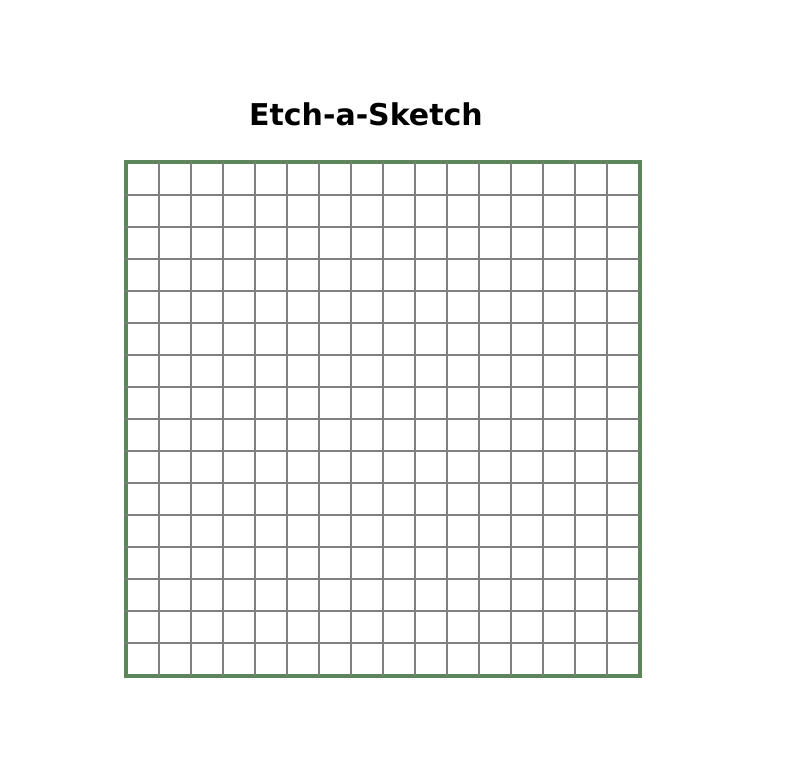
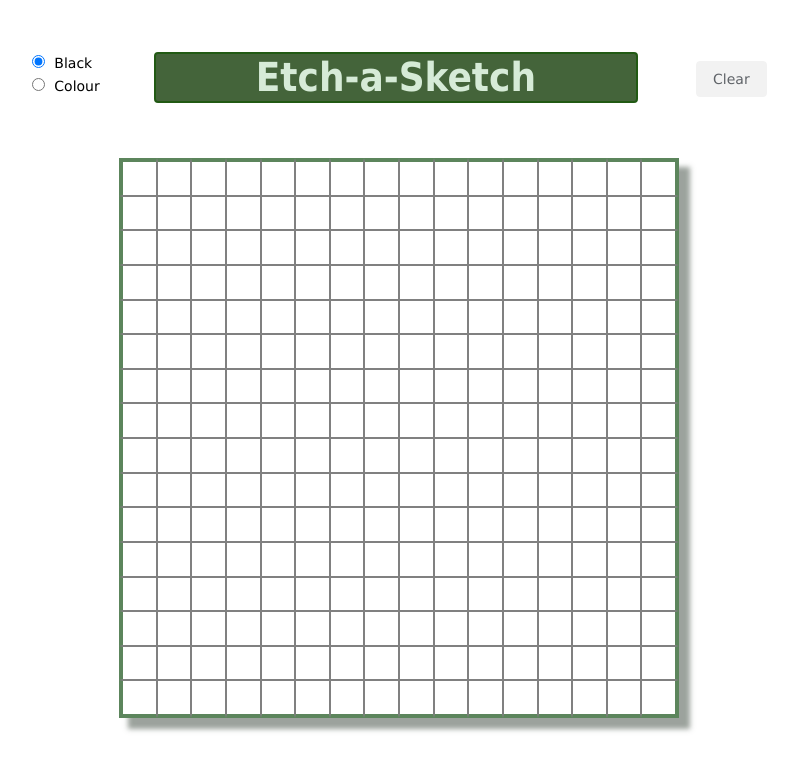
Before and after one commit to RobertDunbar/etch-a-sketch, a plain HTML site: page index.html in a window 1280 px wide. Shown: the whole page, without its empty margins (241-1039 px from the left). Drawn offline with Linux system fonts and the light colour scheme.

Commit message:
finished project

```diff
--- a/index.html
+++ b/index.html
@@ -7,7 +7,14 @@
         <link href="styles/style.css" rel="stylesheet" type="text/css">
     </head>
     <header>
+        <div class="sel-group">
+            <input id="r1" type="radio" name="col-choice" value="black" checked>
+            <label for="r1">Black</label><br>
+            <input id="r2"  type="radio" name="col-choice" value="colour">
+            <label for="r2">Colour</label>
+        </div>
         <h1 id="done">Etch-a-Sketch</h1>
+        <button>Clear</button>
     </header>
     <body>
         <div id="container"></div>
--- a/scripts/script.js
+++ b/scripts/script.js
@@ -1,13 +1,76 @@
 // Odin Project etch-a-sketch javascript file
 const container = document.querySelector("#container");
-for(rowCount = 0; rowCount <16; rowCount++){
-    const brContent = document.createElement("br");
-    for(colCount = 0; colCount <16; colCount++){
-        const divContent = document.createElement("div");
-        divContent.classList.add("divGrid");
-        if(rowCount === 0 || rowCount === 15) divContent.classList.add("r" + rowCount);
-        if(colCount === 0 || colCount === 15) divContent.classList.add("c" + colCount);
-        container.appendChild(divContent);
+
+function generateGrid(rows, columns){
+    const squareSize = (560 - 8 - ((rows-1)*2)) / rows;
+    for(rowCount = 0; rowCount < rows; rowCount++){
+        const brContent = document.createElement("br");
+        for(colCount = 0; colCount < columns; colCount++){
+            const divContent = document.createElement("div");
+            divContent.classList.add("divGrid");
+            divContent.style.width = squareSize + "px";
+            divContent.style.height = squareSize + "px";
+            switch (rowCount) {
+                case 0:
+                    divContent.classList.add("border-left");
+                    break;
+                case rows - 1:
+                    divContent.classList.add("border-right");
+            }
+            switch (colCount) {
+                case 0:
+                    divContent.classList.add("border-top");
+                    break;
+                case columns - 1:
+                    divContent.classList.add("border-bottom");
+            }
+            container.appendChild(divContent);
+        }
+        container.appendChild(brContent);
     }
-    container.appendChild(brContent);
 }
+
+function trailClass(e){
+    var thisColor = ColorOption === "black"? "black": randomColor();
+    e.target.style.backgroundColor = thisColor;
+}
+
+function randomColor(currentColor) {
+    var randomRed = Math.floor(Math.random() * 255);
+    var randomGreen = Math.floor(Math.random() * 255);
+    var randomBlue = Math.floor(Math.random() * 255);
+    var randomColor = "rgb(" + randomRed + "," + randomGreen + "," + randomBlue + ")";
+    return randomColor;
+}
+
+function clearGrid(){
+    const square = Array.from(document.querySelectorAll(".divGrid"));
+    square.forEach(grid => {
+        grid.removeEventListener("mouseover", trailClass);
+        container.removeChild(grid);
+    });
+}
+
+function listenGrid(){
+    const sqaure = Array.from(document.querySelectorAll(".divGrid"));
+    sqaure.forEach(grid => grid.addEventListener('mouseover', trailClass));
+}
+
+var ColorOption = "black";
+generateGrid(16, 16);
+listenGrid();
+
+const radios = Array.from(document.querySelectorAll("input[type=radio]"));
+radios.forEach(radio => {
+    radio.addEventListener('change', () => {
+        ColorOption = radio.value;
+    });
+});
+
+const button = document.querySelector("button");
+button.addEventListener("click", () => {
+    clearGrid();
+    var numSquares = prompt("Number of sqaures on an axis?", "16");
+    generateGrid(numSquares, numSquares);
+    listenGrid();
+});
--- a/styles/style.css
+++ b/styles/style.css
@@ -1,43 +1,99 @@
 /* Odin Project etch-a-sketch css style sheet */
 
-p {
-    border: 2px solid blue;
+header{
+    margin: 50px 10px 50px 10px;
+    text-align: center;
+}
+
+label {
+    font-family: Verdana, Geneva, Tahoma, sans-serif;
+    font-size: 14px;
+    font-weight: normal;
 }
 
 h1 {
-    font-family: Verdana, Geneva, Tahoma, sans-serif;
-    font-size: 30px;
-    font-weight: 700;
-    width: 300px;
-    margin: 0 auto 30px auto;
+    display: inline-block;
+    font-family: Tahoma, Geneva, Verdana, sans-serif;
+    font-size: 40px;
+    font-weight: 900;
+    padding: 10px 100px;
+    background-color: #44643a;
+    color: rgb(214, 235, 215);
+    text-align: center;
+    border: 2px solid #225a14;
+    cursor: pointer;
+    border-radius: 4px;
+    line-height: 27px;
+    margin: 0 50px 0 50px;
 }
 
-body {
-    font-size: 0;
-    height: 100%;
-    width: 550px;
-    margin: 100px auto;
+input {
+    font-family: Verdana, Geneva, Tahoma, sans-serif;
+    font-size: 14px;
+    font-weight: normal;
+}
+
+button {
+    font-family: Verdana, Geneva, Tahoma, sans-serif;
+    font-size: 14px;
+    background-color: #f2f2f2;
+    color: #5F6368;
+    height: 36px;
+    min-width: 54px;
+    text-align: center;
+    border: 1px solid #f2f2f2;
+    cursor: pointer;
+    margin: 11px 4px;
+    padding: 0px 16px;
+    border-radius: 4px;
+    line-height: 27px;
+    vertical-align: top;
+}
+
+button:hover {
+    background-color: #aaa5a5;
+}
+
+
+.sel-group {
+    display: inline-block;
+    text-align: left;
 }
 
 .divGrid {
     display: inline-block;
     border: 1px solid grey;
-    width: 30px;
-    height: 30px;
 }
 
-.r0 {
+.divGrid:hover {
+    background-color: black;
+}
+
+.border-left {
     border-top: 4px solid rgb(92, 133, 92);
 }
 
-.r15 {
+.border-right {
     border-bottom: 4px solid rgb(92, 133, 92);
 }
 
-.c0 {
+.border-top {
     border-left: 4px solid rgb(92, 133, 92);
 }
 
-.c15 {
+.border-bottom {
     border-right: 4px solid rgb(92, 133, 92);
 }
+
+#container {
+    font-size: 0;
+    height: 100%;
+    width: 560px;
+    text-align: center;
+    margin: 0 auto;
+    box-shadow: 10px 10px 5px 1px rgba(58, 71, 60, 0.5);
+}
+
+#r1, #r2 {
+    margin: 5px;
+}
```
